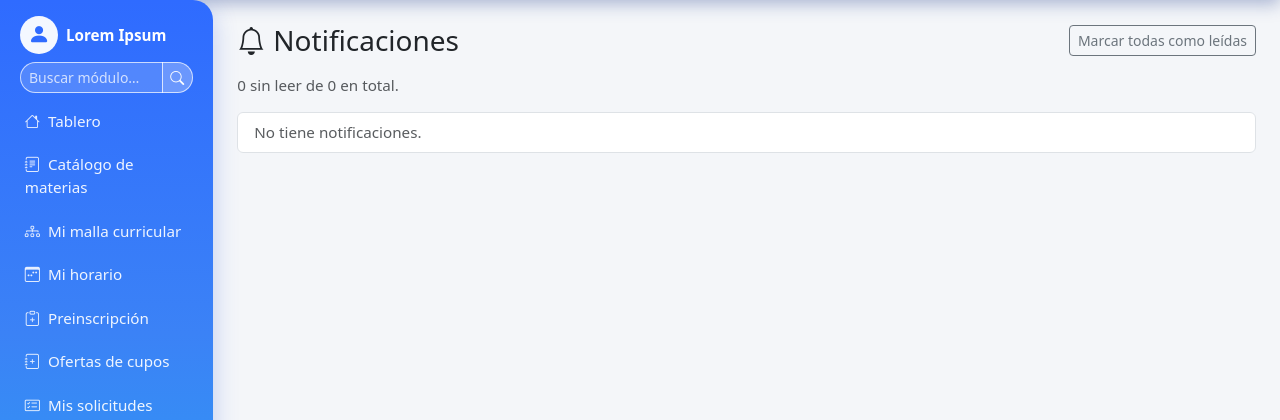
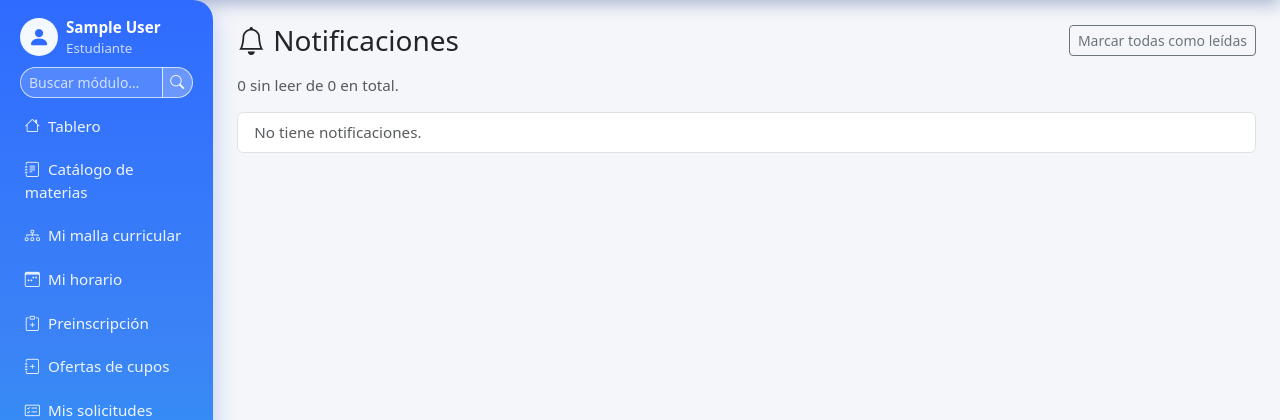
Before and after one commit to estebanLopezU/ProyectoASI, a Django app: page /notificaciones/ in a window 1280 px wide. Shown: the part 56-476 px from the top of the page. Run offline with Django 4.2, Linux system fonts and the light colour scheme; the visitor is signed in with stand-in values (Sample User, id 1); data that the repository does not hold is empty.

Commit message:
Sidebar muestra nombre y rol del usuario en vez de Lorem Ipsum

```diff
--- a/templates/comun/_menu_lateral.html
+++ b/templates/comun/_menu_lateral.html
@@ -1,6 +1,9 @@
 <div class="sidebar-marca d-flex align-items-center gap-2 px-2 pb-2">
   <span class="sidebar-avatar"><i class="bi bi-person-fill"></i></span>
-  <span class="sidebar-marca-texto">Lorem Ipsum</span>
+  <span class="sidebar-marca-texto">
+    {{ user.get_full_name|default:user.username }}
+    <small class="d-block fw-normal opacity-75">{{ user.get_rol_display }}</small>
+  </span>
 </div>
 <div class="sidebar-buscador px-2 mb-2">
   <div class="input-group input-group-sm">
```
